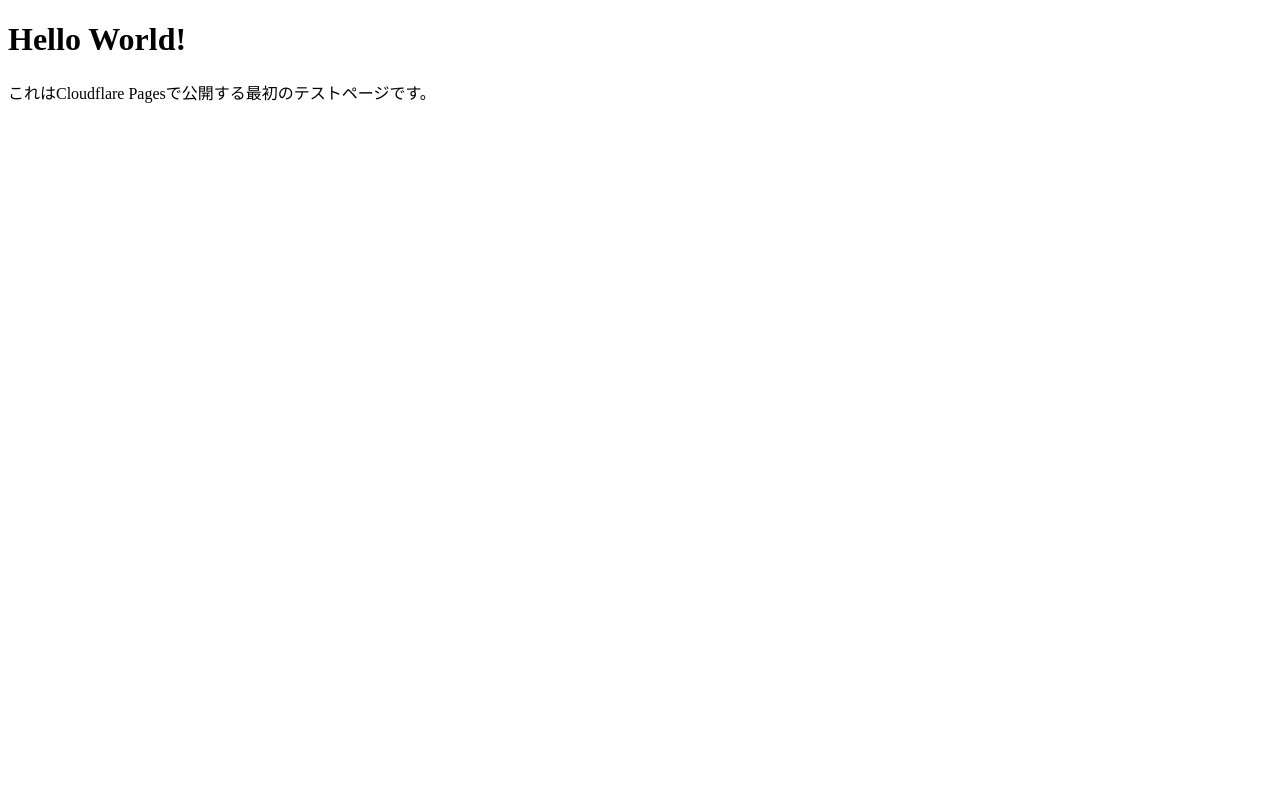
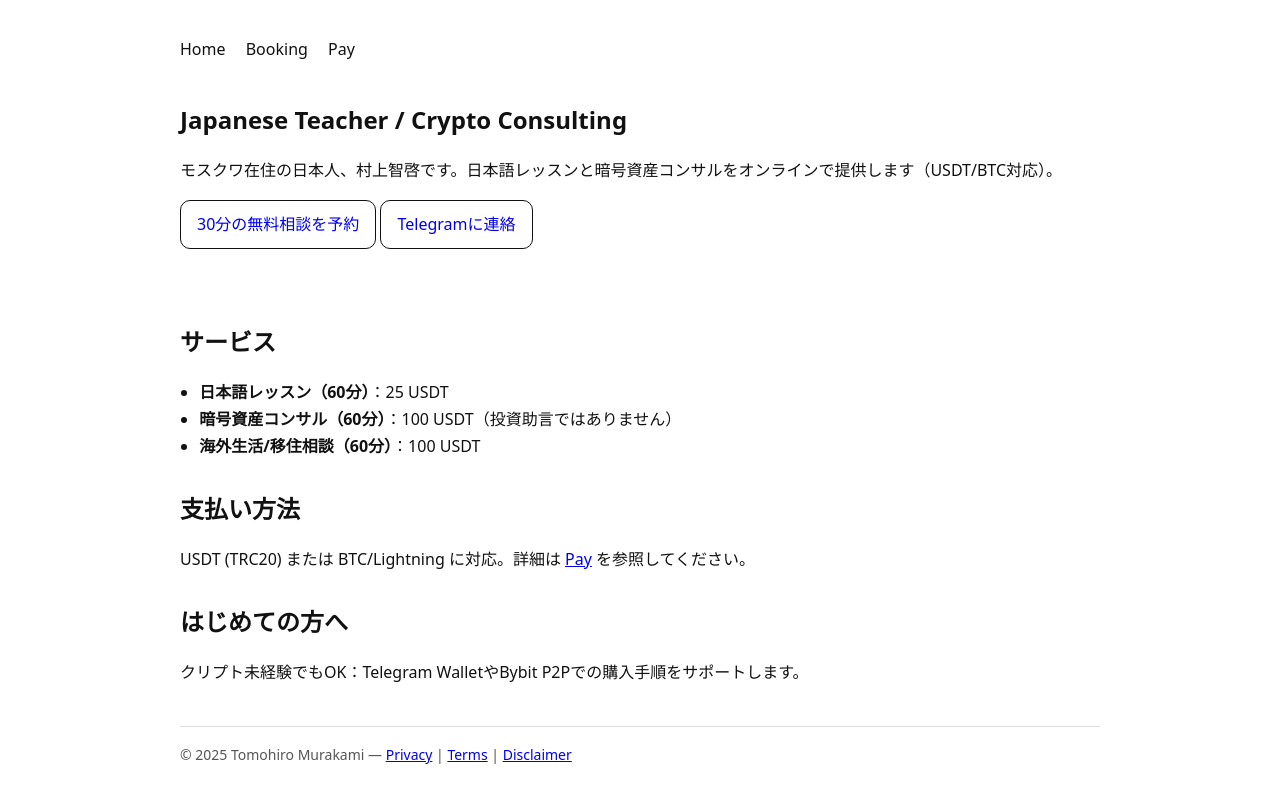
Before and after one commit to ariksii/Japanese-Teacher, a plain HTML site: page index.html in a window 1280 px wide. Drawn offline with Linux system fonts and the light colour scheme.

Commit message:
Updated index.html

```diff
--- a/index.html
+++ b/index.html
@@ -1,11 +1,64 @@
 <!DOCTYPE html>
 <html lang="ja">
 <head>
-  <meta charset="UTF-8">
-  <title>Hello World</title>
+  <meta charset="UTF-8" />
+  <meta name="viewport" content="width=device-width,initial-scale=1" />
+  <title>Japanese Teacher / Crypto Consulting</title>
+  <meta name="description" content="日本語レッスン＆暗号資産コンサル。USDT/BTC支払い対応。オンライン完結。">
+  <style>
+    body{font-family:system-ui,-apple-system,Segoe UI,Roboto,Noto Sans JP,sans-serif;line-height:1.7;margin:0;color:#111;background:#fff}
+    .wrap{max-width:920px;margin:0 auto;padding:24px}
+    header{padding:12px 0 4px}
+    nav a{margin-right:16px;text-decoration:none;color:#111}
+    .hero{padding:28px 0}
+    .btn{display:inline-block;padding:10px 16px;border:1px solid #111;border-radius:10px;text-decoration:none}
+    h1{margin:.2em 0}
+    h2{margin:1.2em 0 .4em}
+    ul{padding-left:1.2em}
+    footer{margin-top:40px;padding-top:16px;border-top:1px solid #ddd;font-size:14px;color:#555}
+  </style>
 </head>
 <body>
-  <h1>Hello World!</h1>
-  <p>これはCloudflare Pagesで公開する最初のテストページです。</p>
+  <div class="wrap">
+    <header>
+      <nav>
+        <a href="/">Home</a>
+        <a href="/booking.html">Booking</a>
+        <a href="/pay.html">Pay</a>
+      </nav>
+    </header>
+
+    <section class="hero">
+      <h1>Japanese Teacher / Crypto Consulting</h1>
+      <p>モスクワ在住の日本人、村上智啓です。日本語レッスンと暗号資産コンサルをオンラインで提供します（USDT/BTC対応）。</p>
+      <p>
+        <a class="btn" href="/booking.html">30分の無料相談を予約</a>
+        <a class="btn" href="https://t.me/ariksii">Telegramに連絡</a>
+      </p>
+    </section>
+
+    <section>
+      <h2>サービス</h2>
+      <ul>
+        <li><b>日本語レッスン（60分）</b>：25 USDT</li>
+        <li><b>暗号資産コンサル（60分）</b>：100 USDT（投資助言ではありません）</li>
+        <li><b>海外生活/移住相談（60分）</b>：100 USDT</li>
+      </ul>
+    </section>
+
+    <section>
+      <h2>支払い方法</h2>
+      <p>USDT (TRC20) または BTC/Lightning に対応。詳細は <a href="/pay.html">Pay</a> を参照してください。</p>
+    </section>
+
+    <section>
+      <h2>はじめての方へ</h2>
+      <p>クリプト未経験でもOK：Telegram WalletやBybit P2Pでの購入手順をサポートします。</p>
+    </section>
+
+    <footer>
+      © 2025 Tomohiro Murakami — <a href="/privacy.html">Privacy</a> | <a href="/terms.html">Terms</a> | <a href="/disclaimer.html">Disclaimer</a>
+    </footer>
+  </div>
 </body>
 </html>
```
